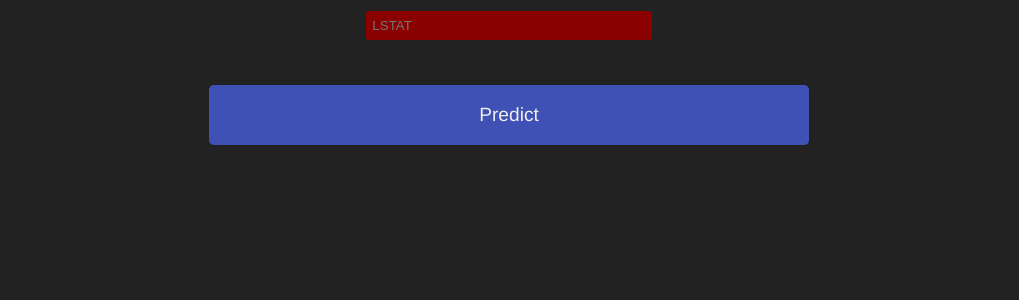
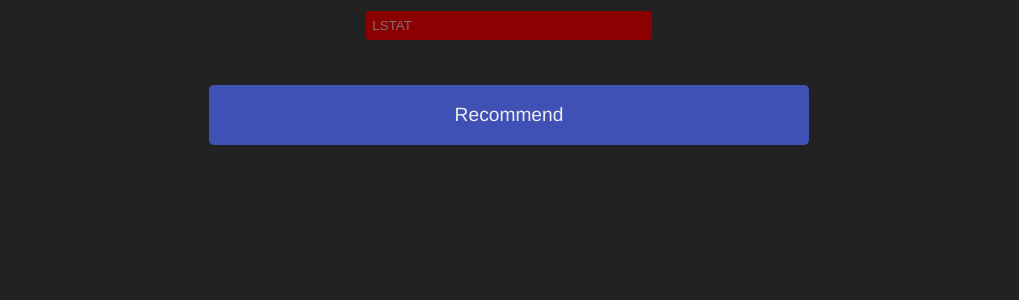
Before and after one commit to harshp807/HousePricingRecommendationSystem, a Flask app: page / in a window 1280 px wide. Shown: the part 426-726 px from the top of the page, without its empty margins (131-1150 px from the left). Run offline with Flask 3, Linux system fonts and the light colour scheme; parts of the project's set-up code (start-up, migrations or seed data) failed here and were passed over.

Commit message:
Update home.html

```diff
--- a/templates/home.html
+++ b/templates/home.html
@@ -114,7 +114,7 @@
 
 
 
-      <button type="submit" class="btn btn-primary btn-block btn-large">Predict</button>
+      <button type="submit" class="btn btn-primary btn-block btn-large">Recommend</button>
 
     </form>
    <br>
```
